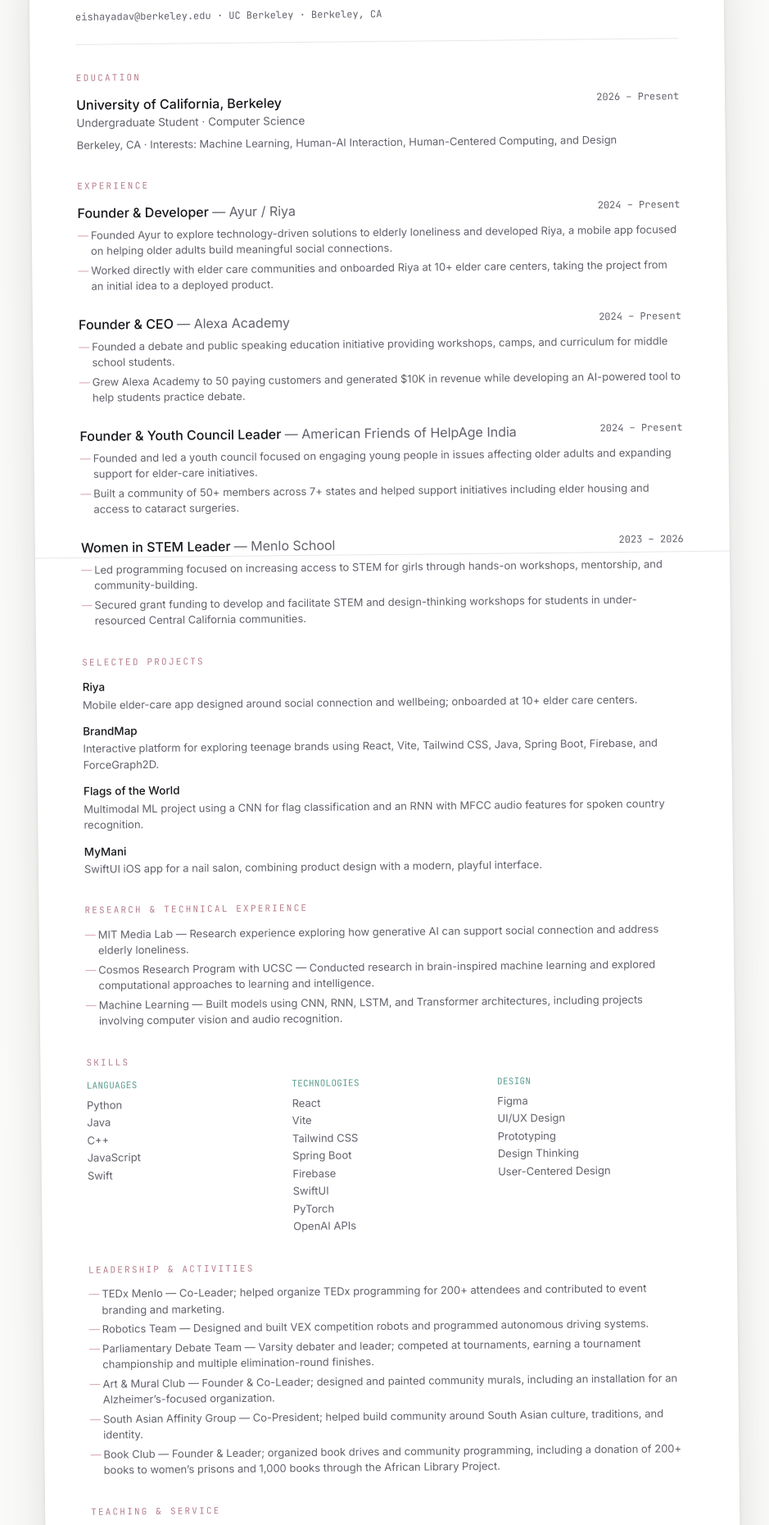
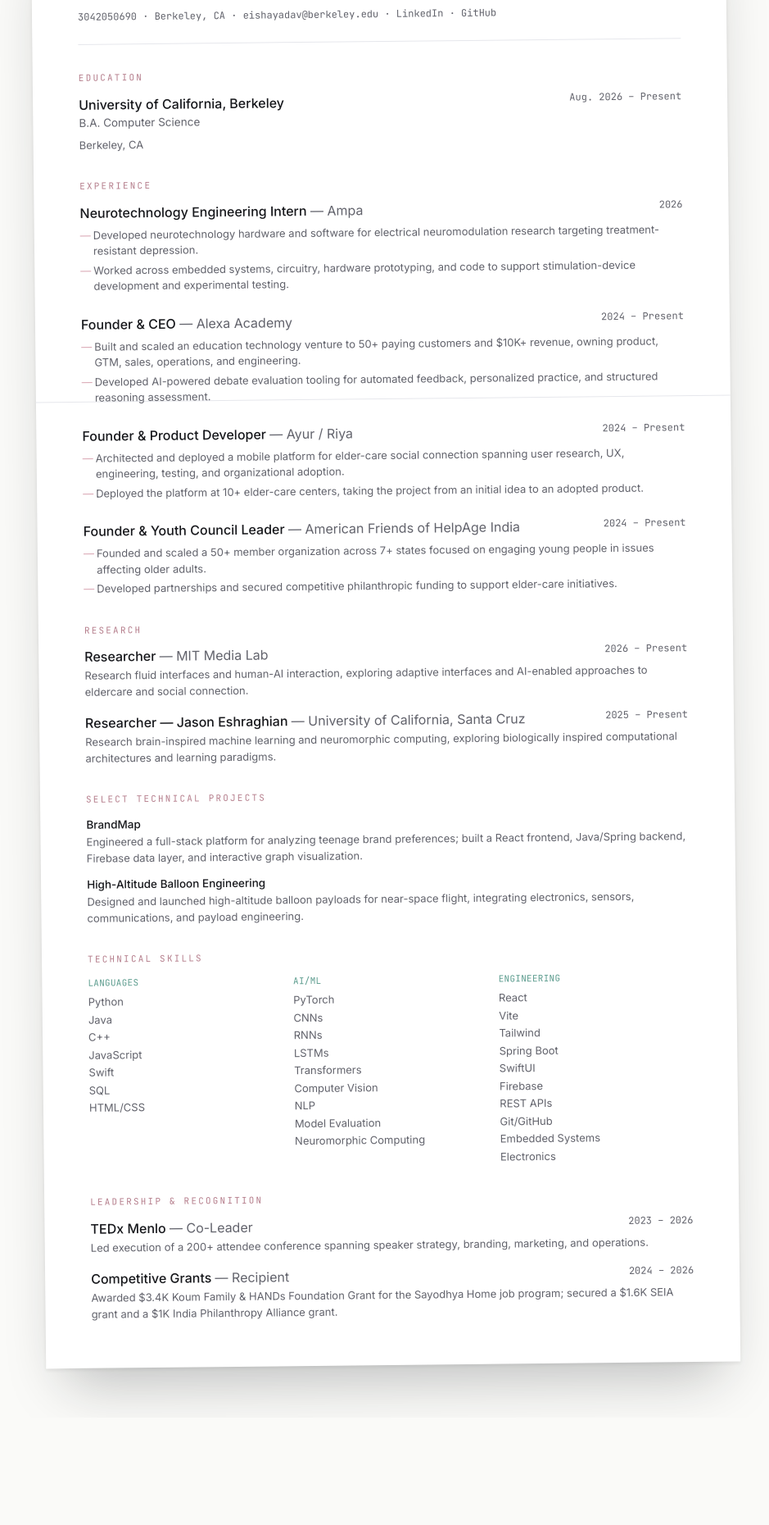
Before and after one commit to emill-y/AboutEisha, a React (Vite) app: page /resume in a window 1280 px wide. Shown: the part 260-2120 px from the top of the page at 82% size, without its empty margins (169-1108 px from the left). After the commit the page ends 1989 px from the top, so only its background shows below. Built offline with nearby package versions, Linux system fonts and the light colour scheme.

Commit message:
Update Resume.jsx

```diff
--- a/src/pages/Resume.jsx
+++ b/src/pages/Resume.jsx
@@ -3,12 +3,12 @@
 
 const experience = [
   {
-    role: 'Founder & Developer',
-    org: 'Ayur / Riya',
-    period: '2024 – Present',
+    role: 'Neurotechnology Engineering Intern',
+    org: 'Ampa',
+    period: '2026',
     points: [
-      'Founded Ayur to explore technology-driven solutions to elderly loneliness and developed Riya, a mobile app focused on helping older adults build meaningful social connections.',
-      'Worked directly with elder care communities and onboarded Riya at 10+ elder care centers, taking the project from an initial idea to a deployed product.',
+      'Developed neurotechnology hardware and software for electrical neuromodulation research targeting treatment-resistant depression.',
+      'Worked across embedded systems, circuitry, hardware prototyping, and code to support stimulation-device development and experimental testing.',
     ],
   },
   {
@@ -16,8 +16,17 @@
     org: 'Alexa Academy',
     period: '2024 – Present',
     points: [
-      'Founded a debate and public speaking education initiative providing workshops, camps, and curriculum for middle school students.',
-      'Grew Alexa Academy to 50 paying customers and generated $10K in revenue while developing an AI-powered tool to help students practice debate.',
+      'Built and scaled an education technology venture to 50+ paying customers and $10K+ revenue, owning product, GTM, sales, operations, and engineering.',
+      'Developed AI-powered debate evaluation tooling for automated feedback, personalized practice, and structured reasoning assessment.',
+    ],
+  },
+  {
+    role: 'Founder & Product Developer',
+    org: 'Ayur / Riya',
+    period: '2024 – Present',
+    points: [
+      'Architected and deployed a mobile platform for elder-care social connection spanning user research, UX, engineering, testing, and organizational adoption.',
+      'Deployed the platform at 10+ elder-care centers, taking the project from an initial idea to an adopted product.',
     ],
   },
   {
@@ -25,96 +34,87 @@
     org: 'American Friends of HelpAge India',
     period: '2024 – Present',
     points: [
-      'Founded and led a youth council focused on engaging young people in issues affecting older adults and expanding support for elder-care initiatives.',
-      'Built a community of 50+ members across 7+ states and helped support initiatives including elder housing and access to cataract surgeries.',
-    ],
-  },
-  {
-    role: 'Women in STEM Leader',
-    org: 'Menlo School',
-    period: '2023 – 2026',
-    points: [
-      'Led programming focused on increasing access to STEM for girls through hands-on workshops, mentorship, and community-building.',
-      'Secured grant funding to develop and facilitate STEM and design-thinking workshops for students in under-resourced Central California communities.',
+      'Founded and scaled a 50+ member organization across 7+ states focused on engaging young people in issues affecting older adults.',
+      'Developed partnerships and secured competitive philanthropic funding to support elder-care initiatives.',
     ],
   },
 ]
 
 const education = {
   school: 'University of California, Berkeley',
-  degree: 'Undergraduate Student · Computer Science',
-  period: '2026 – Present',
-  details:
-    'Berkeley, CA · Interests: Machine Learning, Human-AI Interaction, Human-Centered Computing, and Design',
+  degree: 'B.A. Computer Science',
+  period: 'Aug. 2026 – Present',
+  details: 'Berkeley, CA',
 }
 
 const projects = [
   {
-    name: 'Riya',
-    desc: 'Mobile elder-care app designed around social connection and wellbeing; onboarded at 10+ elder care centers.',
+    name: 'BrandMap',
+    desc: 'Engineered a full-stack platform for analyzing teenage brand preferences; built a React frontend, Java/Spring backend, Firebase data layer, and interactive graph visualization.',
   },
   {
-    name: 'BrandMap',
-    desc: 'Interactive platform for exploring teenage brands using React, Vite, Tailwind CSS, Java, Spring Boot, Firebase, and ForceGraph2D.',
-  },
-  {
-    name: 'Flags of the World',
-    desc: 'Multimodal ML project using a CNN for flag classification and an RNN with MFCC audio features for spoken country recognition.',
-  },
-  {
-    name: 'MyMani',
-    desc: 'SwiftUI iOS app for a nail salon, combining product design with a modern, playful interface.',
+    name: 'High-Altitude Balloon Engineering',
+    desc: 'Designed and launched high-altitude balloon payloads for near-space flight, integrating electronics, sensors, communications, and payload engineering.',
   },
 ]
 
 const research = [
-  'MIT Media Lab — Research experience exploring how generative AI can support social connection and address elderly loneliness.',
-  'Cosmos Research Program with UCSC — Conducted research in brain-inspired machine learning and explored computational approaches to learning and intelligence.',
-  'Machine Learning — Built models using CNN, RNN, LSTM, and Transformer architectures, including projects involving computer vision and audio recognition.',
+  {
+    role: 'Researcher',
+    org: 'MIT Media Lab',
+    location: 'Cambridge, MA',
+    period: '2026 – Present',
+    desc: 'Research fluid interfaces and human-AI interaction, exploring adaptive interfaces and AI-enabled approaches to eldercare and social connection.',
+  },
+  {
+    role: 'Researcher — Jason Eshraghian',
+    org: 'University of California, Santa Cruz',
+    location: 'Santa Cruz, CA',
+    period: '2025 – Present',
+    desc: 'Research brain-inspired machine learning and neuromorphic computing, exploring biologically inspired computational architectures and learning paradigms.',
+  },
 ]
 
 const skills = {
-  Languages: ['Python', 'Java', 'C++', 'JavaScript', 'Swift'],
-  Technologies: [
+  Languages: ['Python', 'Java', 'C++', 'JavaScript', 'Swift', 'SQL', 'HTML/CSS'],
+  'AI/ML': [
+    'PyTorch',
+    'CNNs',
+    'RNNs',
+    'LSTMs',
+    'Transformers',
+    'Computer Vision',
+    'NLP',
+    'Model Evaluation',
+    'Neuromorphic Computing',
+  ],
+  Engineering: [
     'React',
     'Vite',
-    'Tailwind CSS',
+    'Tailwind',
     'Spring Boot',
+    'SwiftUI',
     'Firebase',
-    'SwiftUI',
-    'PyTorch',
-    'OpenAI APIs',
-  ],
-  Design: [
-    'Figma',
-    'UI/UX Design',
-    'Prototyping',
-    'Design Thinking',
-    'User-Centered Design',
+    'REST APIs',
+    'Git/GitHub',
+    'Embedded Systems',
+    'Electronics',
   ],
 }
 
 const leadership = [
-  'TEDx Menlo — Co-Leader; helped organize TEDx programming for 200+ attendees and contributed to event branding and marketing.',
-  'Robotics Team — Designed and built VEX competition robots and programmed autonomous driving systems.',
-  'Parliamentary Debate Team — Varsity debater and leader; competed at tournaments, earning a tournament championship and multiple elimination-round finishes.',
-  'Art & Mural Club — Founder & Co-Leader; designed and painted community murals, including an installation for an Alzheimer’s-focused organization.',
-  'South Asian Affinity Group — Co-President; helped build community around South Asian culture, traditions, and identity.',
-  'Book Club — Founder & Leader; organized book drives and community programming, including a donation of 200+ books to women’s prisons and 1,000 books through the African Library Project.',
-]
-
-const teaching = [
-  'Computer Science Teaching Assistant — supported students in Computer Science 2.',
-  'Peer Tutor — mentored underclassmen in writing, mathematics, and computer science.',
-  'STEM Mentorship Leader — developed workshops for middle school girls covering laboratory skills, physics, and mechanical engineering.',
-  'Certified Yoga Instructor (RYT-200) — teach yoga to adults with special needs.',
-  'Kumon Tutor — taught mathematics and reading to elementary and middle school students.',
-]
-
-const awards = [
-  '$1,600 Social Entrepreneurship & Action Grant — supported STEM workshops in under-resourced Central California schools.',
-  '$3,400 Koum Family & HANDs Foundation Grant — awarded for a top-three global issues pitch; funding supported a job program for underserved women through Sayodhya Home in Hyderabad.',
-  '$1,000 India Philanthropy Alliance Grant — awarded through an essay competition and used to support work with American Friends of HelpAge India.',
+  {
+    role: 'Co-Leader',
+    org: 'TEDx Menlo',
+    period: '2023 – 2026',
+    desc: 'Led execution of a 200+ attendee conference spanning speaker strategy, branding, marketing, and operations.',
+  },
+  {
+    role: 'Recipient',
+    org: 'Competitive Grants',
+    period: '2024 – 2026',
+    desc: 'Awarded $3.4K Koum Family & HANDs Foundation Grant for the Sayodhya Home job program; secured a $1.6K SEIA grant and a $1K India Philanthropy Alliance grant.',
+  },
 ]
 
 export default function Resume() {
@@ -153,7 +153,14 @@
                 </h1>
 
                 <p className="font-mono text-[12px] text-graphite mt-2">
-                  eishayadav@berkeley.edu · UC Berkeley · Berkeley, CA
+                  3042050690 · Berkeley, CA · eishayadav@berkeley.edu ·{' '}
+                  <a href="#" className="hover:text-rose-deep transition-colors">
+                    LinkedIn
+                  </a>{' '}
+                  ·{' '}
+                  <a href="#" className="hover:text-rose-deep transition-colors">
+                    GitHub
+                  </a>
                 </p>
               </div>
 
@@ -213,7 +220,32 @@
               </div>
             </Section>
 
-            <Section title="Selected Projects">
+            <Section title="Research">
+              <div className="space-y-4">
+                {research.map((r) => (
+                  <div key={`${r.role}-${r.org}`}>
+                    <div className="flex flex-wrap justify-between gap-2">
+                      <p className="font-medium">
+                        {r.role}{' '}
+                        <span className="text-graphite font-normal">
+                          — {r.org}
+                        </span>
+                      </p>
+
+                      <p className="font-mono text-[12px] text-graphite">
+                        {r.period}
+                      </p>
+                    </div>
+
+                    <p className="text-[13px] text-graphite mt-0.5">
+                      {r.desc}
+                    </p>
+                  </div>
+                ))}
+              </div>
+            </Section>
+
+            <Section title="Select Technical Projects">
               <div className="space-y-3">
                 {projects.map((project) => (
                   <div key={project.name}>
@@ -229,20 +261,7 @@
               </div>
             </Section>
 
-            <Section title="Research & Technical Experience">
-              <ul className="space-y-1">
-                {research.map((item, i) => (
-                  <li
-                    key={i}
-                    className="text-[13px] text-graphite pl-4 relative before:content-['—'] before:absolute before:left-0 before:text-rose"
-                  >
-                    {item}
-                  </li>
-                ))}
-              </ul>
-            </Section>
-
-            <Section title="Skills">
+            <Section title="Technical Skills">
               <div className="grid sm:grid-cols-3 gap-4">
                 {Object.entries(skills).map(([cat, list]) => (
                   <div key={cat}>
@@ -260,43 +279,29 @@
               </div>
             </Section>
 
-            <Section title="Leadership & Activities">
-              <ul className="space-y-1">
-                {leadership.map((l, i) => (
-                  <li
-                    key={i}
-                    className="text-[13px] text-graphite pl-4 relative before:content-['—'] before:absolute before:left-0 before:text-rose"
-                  >
-                    {l}
-                  </li>
+            <Section title="Leadership & Recognition" last>
+              <div className="space-y-4">
+                {leadership.map((l) => (
+                  <div key={`${l.role}-${l.org}`}>
+                    <div className="flex flex-wrap justify-between gap-2">
+                      <p className="font-medium">
+                        {l.org}{' '}
+                        <span className="text-graphite font-normal">
+                          — {l.role}
+                        </span>
+                      </p>
+
+                      <p className="font-mono text-[12px] text-graphite">
+                        {l.period}
+                      </p>
+                    </div>
+
+                    <p className="text-[13px] text-graphite mt-0.5">
+                      {l.desc}
+                    </p>
+                  </div>
                 ))}
-              </ul>
-            </Section>
-
-            <Section title="Teaching & Service">
-              <ul className="space-y-1">
-                {teaching.map((t, i) => (
-                  <li
-                    key={i}
-                    className="text-[13px] text-graphite pl-4 relative before:content-['—'] before:absolute before:left-0 before:text-rose"
-                  >
-                    {t}
-                  </li>
-                ))}
-              </ul>
-            </Section>
-
-            <Section title="Grants & Recognition" last>
-              <ul className="space-y-1">
-                {awards.map((award, i) => (
-                  <li
-                    key={i}
-                    className="text-[13px] text-graphite pl-4 relative before:content-['—'] before:absolute before:left-0 before:text-rose"
-                  >
-                    {award}
-                  </li>
-                ))}
-              </ul>
+              </div>
             </Section>
           </div>
         </motion.div>
```
